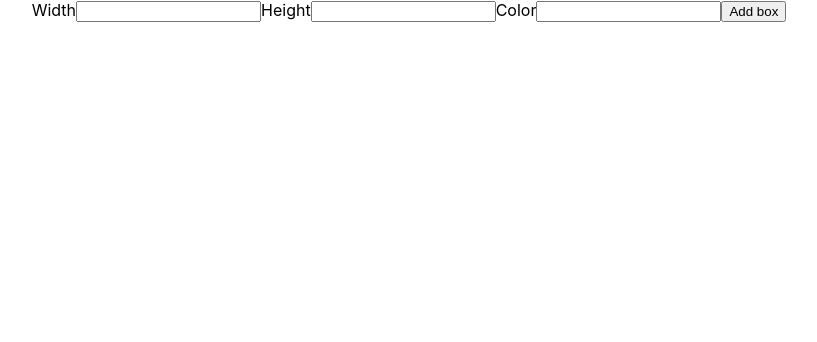
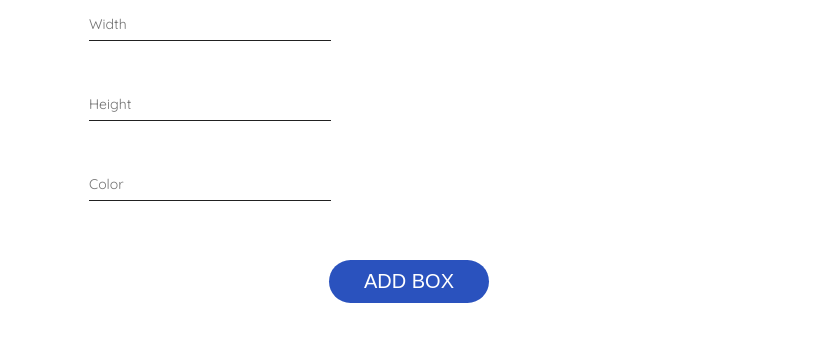
Before and after one commit to ashleighc207/react-box-form, a React (Create React App) app: page / in a window 1280 px wide. Shown: the top 342 px of the page, without its empty margins (231-1048 px from the left). Built offline with nearby package versions, Linux system fonts and the light colour scheme; the HTML template or start-up script is replaced by a standard one.

Commit message:
add in some minor form styling:

```diff
--- a/src/App.css
+++ b/src/App.css
@@ -1,3 +1,4 @@
 .App {
   text-align: center;
+  font-family: 'Quicksand', sans-serif;
 }
--- a/src/BoxForm.css
+++ b/src/BoxForm.css
@@ -0,0 +1,54 @@
+.BoxForm form {
+  display: flex;
+  flex-direction: column;
+  width: 50%;
+  margin: 0 auto;
+  text-align: left;
+}
+
+.BoxForm--input_group {
+    position: relative;
+    min-height: 80px;
+}
+
+.BoxForm label {
+  opacity: 0.75;
+  color: #424242;
+  font-size: 14px;
+  position: absolute;
+  top: 15px;
+  transition: all 0.3s ease-in;
+}
+
+
+.BoxForm label.active {
+  opacity: 0.9;
+  font-size: 18px;
+  position: absolute;
+  top: 0px;
+}
+
+.BoxForm input[type="text"] {
+  border: none;
+  border-bottom: 1px solid #212121;
+  height: 30px;
+  font-size: 18px;
+  padding: 5px;
+}
+
+.BoxForm input[type="text"]:focus {
+  outline: none;
+  border-bottom-color: #2A52BE;
+}
+
+.BoxForm--submit_btn {
+  background: #2A52BE;
+  color: #FFFFFF;
+  font-size: 20px;
+  border: none;
+  text-transform: uppercase;
+  width: auto;
+  margin: 20px auto;
+  padding: 10px 35px;
+  border-radius: 29px;
+}
--- a/src/BoxForm.js
+++ b/src/BoxForm.js
@@ -7,6 +7,8 @@ class BoxForm extends Component {
     super(props);
     this.handleChange = this.handleChange.bind(this);
     this.handleSubmit = this.handleSubmit.bind(this);
+    this.handleFocus = this.handleFocus.bind(this);
+    this.handleBlur = this.handleBlur.bind(this);
     this.state = {
       width: '',
       height: '',
@@ -18,6 +20,16 @@ class BoxForm extends Component {
     this.setState({
       [evt.target.name]: evt.target.value
     })
+  }
+
+  handleFocus(evt){
+    evt.target.previousSibling.classList.add('active')
+  }
+
+  handleBlur(evt){
+    if(evt.target.value === "") {
+      evt.target.previousSibling.classList.remove('active')
+    }
   }
 
   handleSubmit(evt){
@@ -34,31 +46,43 @@ class BoxForm extends Component {
     return(
       <div className="BoxForm">
         <form onSubmit={this.handleSubmit}>
+          <div className="BoxForm--input_group">
             <label htmlFor="width-input">Width</label>
             <input
               type="text"
               name="width"
               id="width-input"
               onChange={this.handleChange}
+              onFocus={this.handleFocus}
+              onBlur={this.handleBlur}
               value={this.state.width}
             />
+          </div>
+          <div className="BoxForm--input_group">
             <label htmlFor="height-input">Height</label>
             <input
               type="text"
               name="height"
               id="height-input"
               onChange={this.handleChange}
+              onFocus={this.handleFocus}
+              onBlur={this.handleBlur}
               value={this.state.height}
               />
+          </div>
+          <div className="BoxForm--input_group">
             <label htmlFor="color-input">Color</label>
             <input
               type="text"
               name="color"
               id="color-input"
               onChange={this.handleChange}
+              onFocus={this.handleFocus}
+              onBlur={this.handleBlur}
               value={this.state.color}
             />
-          <button>Add box</button>
+          </div>
+          <button className="BoxForm--submit_btn">Add box</button>
         </form>
       </div>
     )
```
Lines whose indentation alone changed are shown as unchanged.
